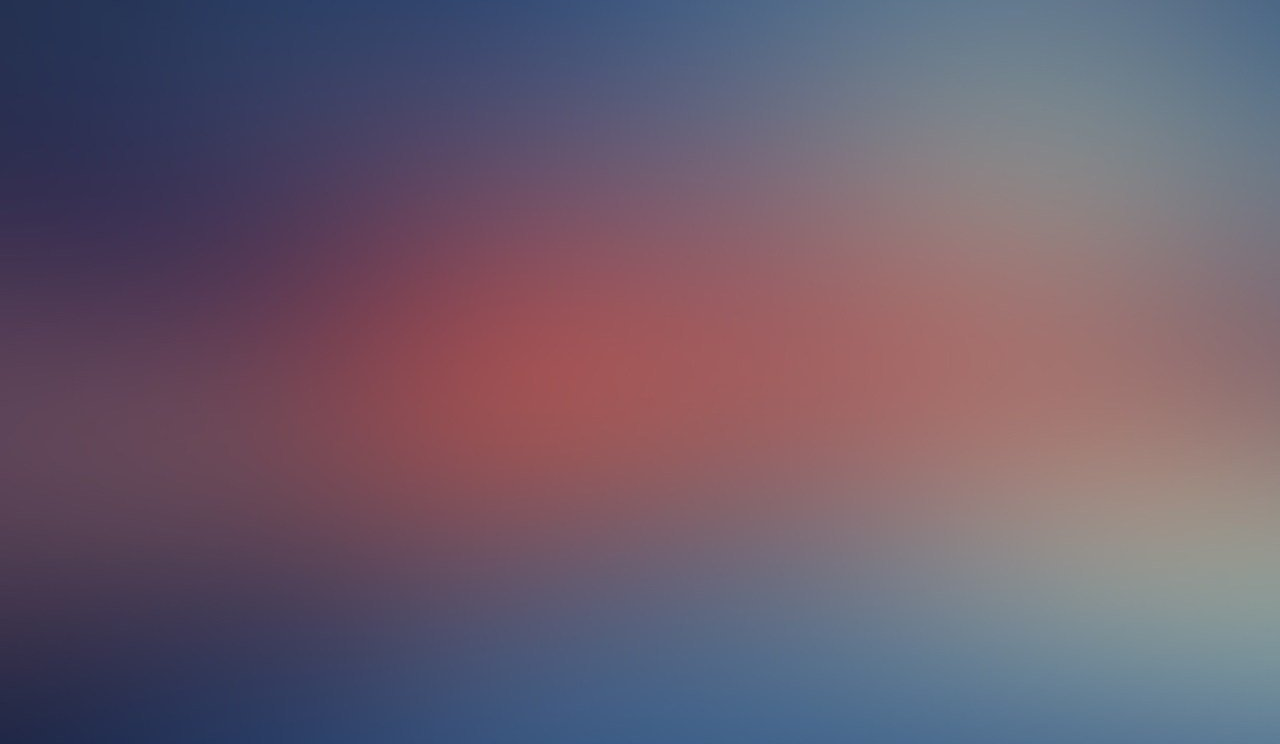
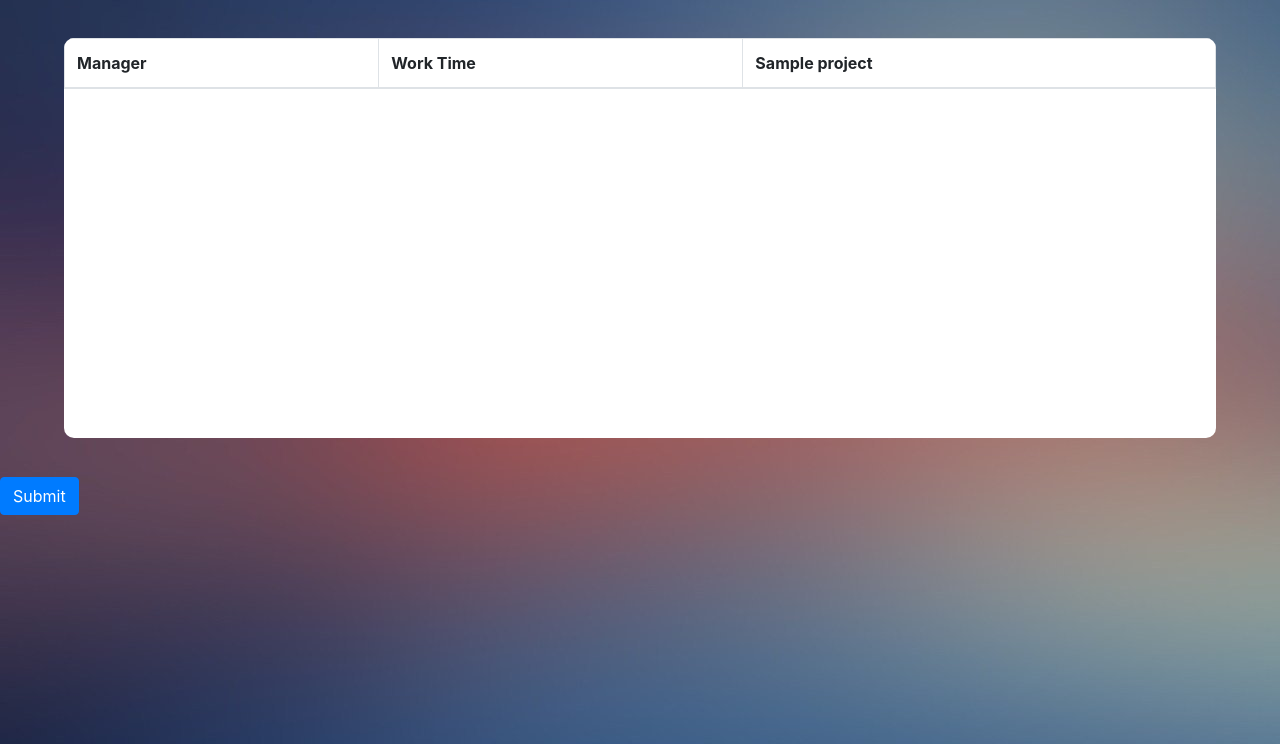
Before and after one commit to MansurKZN/Project, a Django app: page /admininfo/ in a window 1280 px wide. Shown: the part 56-800 px from the top of the page. Run offline with Django 4.2, Linux system fonts and the light colour scheme; a user stored in the database is signed in; tables that the repository leaves empty hold one stand-in row (values such as "Sample post"); lists and menus that the app fills with data are empty; some libraries are stand-ins or nearby versions.

Commit message:
add new features

```diff
--- a/app/views.py
+++ b/app/views.py
@@ -1,5 +1,8 @@
+import os
 from datetime import date
 import datetime
+import pandas as pd
+import requests
 
 from django.contrib.auth import logout
 from django.contrib.auth.views import LoginView
@@ -10,7 +13,8 @@ from django.urls import reverse_lazy
 from django.views import View
 
 from app.forms import LoginForm, PasswordChangeForm
-from app.models import Project, Engineer, WorkType, WorkReport
+from app.models import Project, Engineer, WorkType, WorkReport, Manager
+from project import settings
 
 
 class Login(LoginView):
@@ -57,11 +61,12 @@ class MainPage(View):
 
     def post(self, request):
         if request.POST.get("update_id"):
+
             work_report = WorkReport.objects.get(id=request.POST.get("update_id"))
             work_report.date = request.POST.get("update_date")
-            work_report.project.name = request.POST.get("update_project")
-            work_report.engineer.full_name = request.POST.get("update_engineer")
-            work_report.work_type.name = request.POST.get("update_work_type")
+            work_report.project = Project.objects.filter(name=request.POST.get("update_project"))[0]
+            work_report.engineer = Engineer.objects.filter(full_name=request.POST.get("update_engineer"))[0]
+            work_report.work_type = WorkType.objects.filter(name=request.POST.get("update_work_type"))[0]
             work_report.period = request.POST.get("update_period")
             work_report.text = request.POST.get("update_text")
             work_report.save()
@@ -105,8 +110,81 @@ class AdminInfo(View):
 
     def get(self, request):
         user = request.user
-        return render(request, 'admin.html', {'user': user.username})
+        arr = []
+        date_start = date(date.today().year, date.today().month, 1)
+        date_end = date(date.today().year, date.today().month + 1, 1)
+        projects = Project.objects.all()
+        columns = []
+        columns.append("Manager")
+        columns.append("Work Time")
+        for project in projects:
+            columns.append(project.name)
 
+        for manager in Manager.objects.filter(is_superuser=False):
+            a = []
+            work_time = manager.work_time
+            a.append(f'{manager.first_name} {manager.last_name}')
+            a.append(work_time)
+            person_sum = 0
+            for project in projects:
+                time_for_project = WorkReport.objects.filter(manager=manager, date__range=(date_start, date_end), project=project).aggregate(Sum('period')).get('period__sum')
+                if time_for_project:
+                    percent_project_work = round(((int(time_for_project) / 60) * 100 / work_time) / 100, 3)
+                else:
+                    percent_project_work = 0
+                person_sum += percent_project_work
+                a.append(percent_project_work)
+            a.append(person_sum)
+            arr.append(a)
+        return render(request, 'admin.html', {'user': user.username, 'columns': columns, 'arr': arr})
+
+    def post(self, request):
+        arr = []
+        date_start = date(date.today().year, date.today().month, 1)
+        date_end = date(date.today().year, date.today().month + 1, 1)
+        projects = Project.objects.all()
+        columns = []
+        columns.append("Manager")
+        columns.append("Work Time")
+        for project in projects:
+            columns.append(project.name)
+        arr.append(columns)
+        for manager in Manager.objects.filter(is_superuser=False):
+            a = []
+            work_time = manager.work_time
+            a.append(f'{manager.first_name} {manager.last_name}')
+            a.append(work_time)
+            person_sum = 0
+            for project in projects:
+                time_for_project = WorkReport.objects.filter(manager=manager, date__range=(date_start, date_end),
+                                                             project=project).aggregate(Sum('period')).get(
+                    'period__sum')
+                if time_for_project:
+                    percent_project_work = round(((int(time_for_project) / 60) * 100 / work_time) / 100, 3)
+                else:
+                    percent_project_work = 0
+                person_sum += percent_project_work
+                a.append(percent_project_work)
+            a.append(person_sum)
+            arr.append(a)
+
+
+        df = pd.DataFrame(arr)
+        df.columns = df.iloc[0]
+        df.drop(df.index[0], inplace=True)
+        file_name = f'Work_time_{date_start}_{date_end}.xlsx'
+        df.to_excel(excel_writer=f'{settings.BASE_DIR}/static/{file_name}', index=False)
+
+        # host_port = request.META['HTTP_HOST']
+        # requests.get(f'http://{host_port}/static/{file_name}')
+
+        # redirect(f'/static/{file_name}')
+        #
+        # for item in os.listdir(f"{settings.BASE_DIR}/static/"):
+        #     if item.endswith(".xlsx"):
+        #         os.remove(item)
+
+        return redirect(f'/static/{file_name}')
 
 class TimeControl(View):
 
@@ -114,40 +192,40 @@ class TimeControl(View):
         user = request.user
         arr = []
         sum = 0
-        dateC = date.today()
-        date2 = dateC + datetime.timedelta(days=1)
+        date_start = date.today()
+        date_end = date_start + datetime.timedelta(days=1)
         projects = []
-        for i in WorkReport.objects.filter(manager=user, date__range=(dateC, date2)):
+        for i in WorkReport.objects.filter(manager=user, date__range=(date_start, date_end)):
             projects.append(i.project)
 
         for project in list(set(projects)):
             a = []
             a.append(project.name)
-            company_sum = WorkReport.objects.filter(manager=user, date__range=(dateC, date2), project=project).aggregate(Sum('period')).get('period__sum')
+            company_sum = WorkReport.objects.filter(manager=user, date__range=(date_start, date_end), project=project).aggregate(Sum('period')).get('period__sum')
             sum += company_sum
             a.append(company_sum)
             arr.append(a)
         a = ['', sum]
         arr.append(a)
-        return render(request, 'timecontrol.html', {'user': user.username, 'arr': arr})
+        return render(request, 'timecontrol.html', {'user': user, 'arr': arr})
 
     def post(self, request):
         user = request.user
         arr = []
         sum = 0
-        dateC = datetime.date.fromisoformat(request.POST.get("date"))
-        date2 = dateC + datetime.timedelta(days=1)
+        date_start = datetime.date.fromisoformat(request.POST.get("date"))
+        date_end = date_start + datetime.timedelta(days=1)
         projects = []
-        for i in WorkReport.objects.filter(manager=user, date__range=(dateC, date2)):
+        for i in WorkReport.objects.filter(manager=user, date__range=(date_start, date_end)):
             projects.append(i.project)
         for project in list(set(projects)):
             a = []
             a.append(project.name)
-            company_sum = WorkReport.objects.filter(manager=user, date__range=(dateC, date2),
+            company_sum = WorkReport.objects.filter(manager=user, date__range=(date_start, date_end),
                                                     project=project).aggregate(Sum('period')).get('period__sum')
             sum += company_sum
             a.append(company_sum)
             arr.append(a)
         a = ['', sum]
         arr.append(a)
-        return render(request, 'timecontrol.html', {'user': user.username, 'arr': arr})
+        return render(request, 'timecontrol.html', {'user': user, 'arr': arr})
--- a/project/urls.py
+++ b/project/urls.py
@@ -21,7 +21,7 @@ from django.conf.urls.static import static
 
 urlpatterns = [
     path('admin/', admin.site.urls),
-    path("", include("app.urls")),
+    path("", include("app.urls"), name='root'),
 ]
 if settings.DEBUG:
     urlpatterns += static(settings.STATIC_URL, document_root=settings.STATIC_ROOT)
--- a/static/css/style.css
+++ b/static/css/style.css
@@ -39,15 +39,18 @@
 }
 
 .timecontroldate{
-    margin: 1% 40%;
-    width: 15%;
+    margin: 1% 37%;
+    width: 25%;
 }
 
 .timecontrolbutton{
     width: 100px;
-    position: absolute;
 }
 
 .pagin{
     margin: 0px 46%;
 }
+
+.TClabel{
+    color: white;
+}
--- a/templates/admin.html
+++ b/templates/admin.html
@@ -50,4 +50,33 @@
 </nav>
 
 
+
+<div class="table-wrapper-scroll-y my-custom-scrollbar">
+
+  <table class="table table-bordered mb-0">
+    <thead>
+      <tr>
+          {% for elem in columns %}
+               <th scope="col">{{ elem }}</th>
+          {% endfor %}
+      </tr>
+    </thead>
+    <tbody>
+        {% for elem in arr %}
+            <tr>
+                {% for i in elem %}
+                    <td>{{ i }}</td>
+                {% endfor %}
+            </tr>
+        {% endfor %}
+    </tbody>
+  </table>
+
+</div>
+
+<form method="post">
+    {% csrf_token %}
+    <input type="submit" class="btn btn-primary">
+</form>
+
 </html>
--- a/templates/profile.html
+++ b/templates/profile.html
@@ -34,7 +34,11 @@
   <div class="collapse navbar-collapse" id="navbarSupportedContent">
     <ul class="navbar-nav mr-auto">
       <li class="nav-item active">
-        <a class="nav-link" href="/main/timecontrol">Time Contol <span class="sr-only">(current)</span></a>
+        {% if user.is_superuser %}
+            <a class="nav-link" href="/main/timecontrol">Time Contol <span class="sr-only">(current)</span></a>
+        {% else %}
+            <a class="nav-link" href="/main/timecontrol">Time Contol <span class="sr-only">(current)</span></a>
+        {% endif %}
       </li>
     </ul>
   </div>
```
Also changed, not shown: templates/main.html (+19 -9 lines), templates/timecontrol.html (+13 -6 lines).
